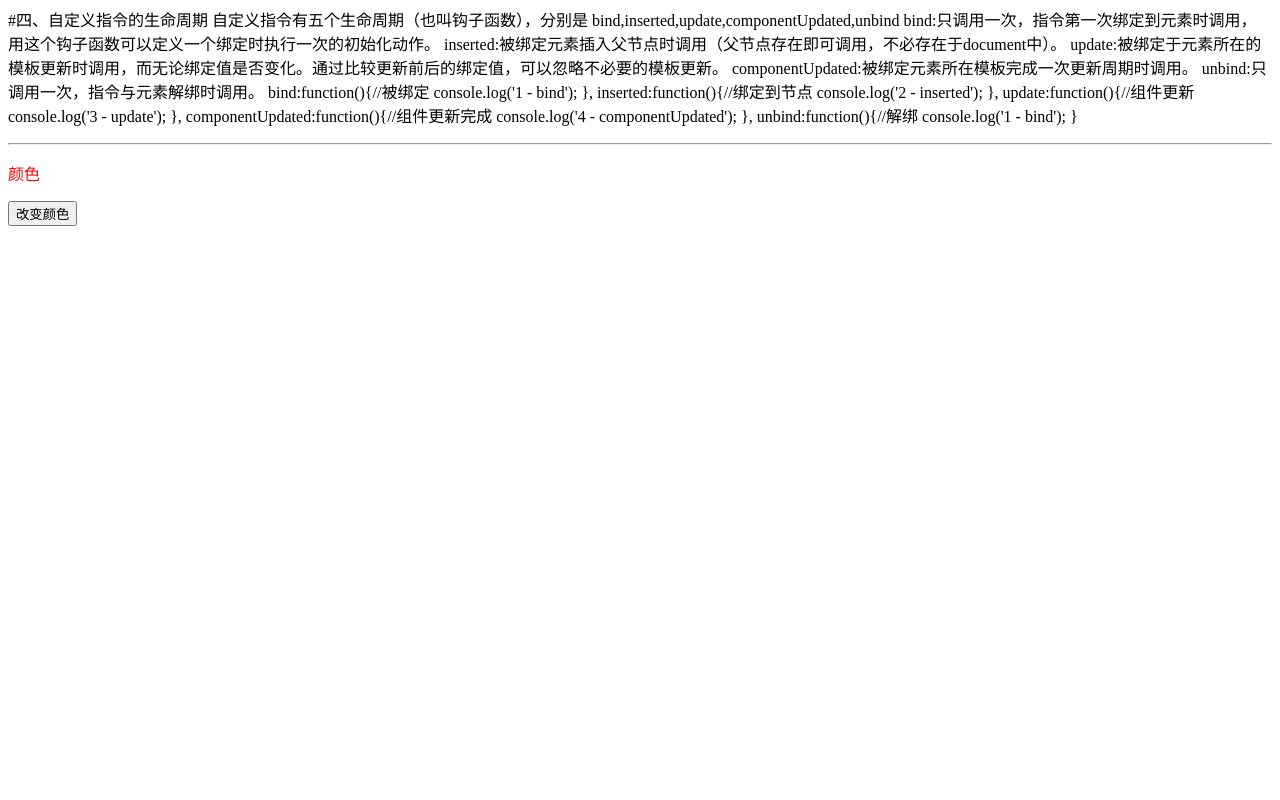
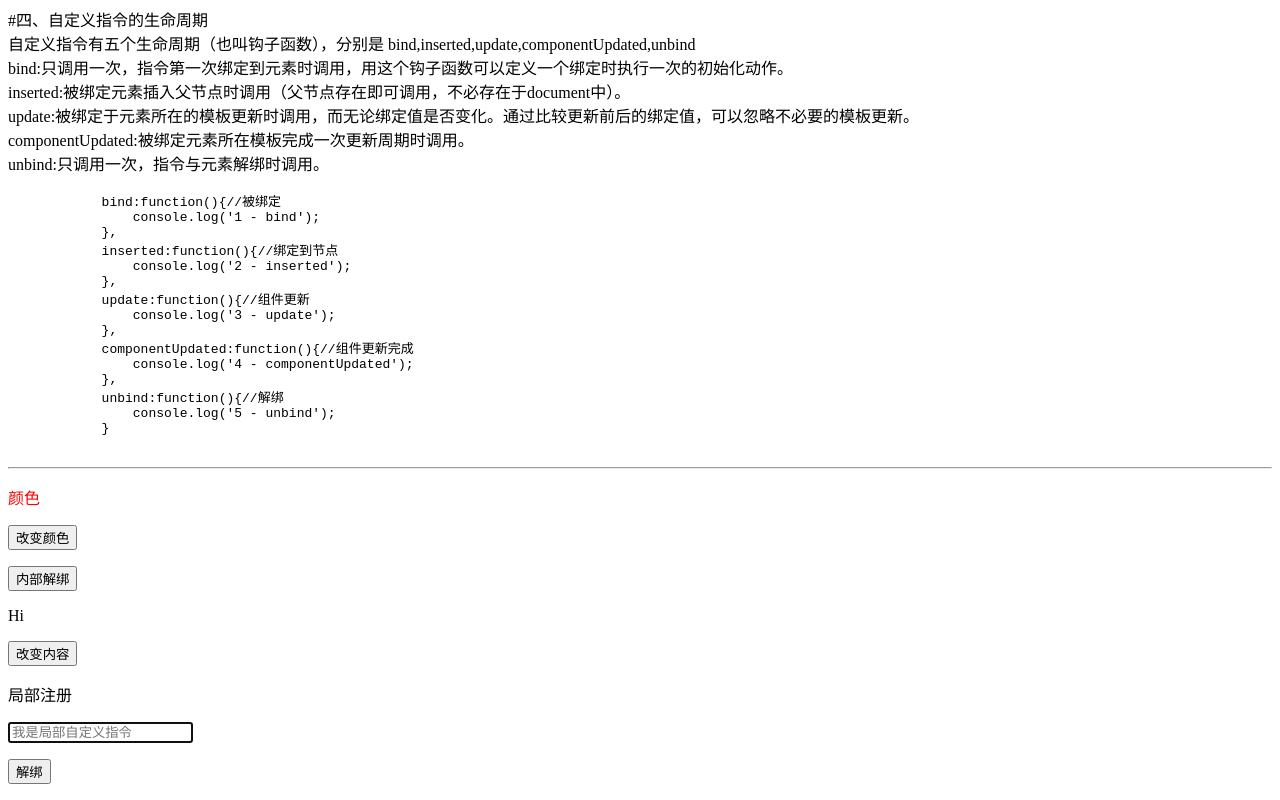
Before and after one commit to thelongmarch/vue-jspang, a website: page directive.html in a window 1280 px wide. Shown: the part 475-1275 px from the top of the page. Before the commit the page ends 800 px from the top, so only its background shows below. Drawn offline with nearby package versions, Linux system fonts and the light colour scheme.

Commit message:
directive

```diff
--- a/directive.html
+++ b/directive.html
@@ -9,16 +9,16 @@
 
 <body>
     <h1>v-directive 自定义指令</h1>
-    <p>一、什么是全局API？<br/>
+    <p>一、什么是全局API？<br />
         全局API并不在构造器里，而是先声明全局变量或者直接在Vue上定义一些新功能，
         Vue内置了一些全局API，比如我们今天要学习的指令Vue.directive。
         说的简单些就是，在构造器外部用Vue提供给我们的API函数来定义新的功能。
     </p>
     <p>
-        自定义指令中传递的三个参数<br/>
-        el: 指令所绑定的元素，可以用来直接操作DOM。<br/>
-        binding: 一个对象，包含指令的很多信息。<br/>
-        vnode: Vue编译生成的虚拟节点。<br/><br/>
+        自定义指令中传递的三个参数<br />
+        el: 指令所绑定的元素，可以用来直接操作DOM。<br />
+        binding: 一个对象，包含指令的很多信息。<br />
+        vnode: Vue编译生成的虚拟节点。<br /><br />
         binding对象：
         <pre>
             def:
@@ -34,14 +34,15 @@
 
     </p>
     <p>
-        #四、自定义指令的生命周期
-        自定义指令有五个生命周期（也叫钩子函数），分别是 bind,inserted,update,componentUpdated,unbind
+        #四、自定义指令的生命周期<br />
+        自定义指令有五个生命周期（也叫钩子函数），分别是 bind,inserted,update,componentUpdated,unbind<br />
 
-        bind:只调用一次，指令第一次绑定到元素时调用，用这个钩子函数可以定义一个绑定时执行一次的初始化动作。
-        inserted:被绑定元素插入父节点时调用（父节点存在即可调用，不必存在于document中）。
-        update:被绑定于元素所在的模板更新时调用，而无论绑定值是否变化。通过比较更新前后的绑定值，可以忽略不必要的模板更新。
-        componentUpdated:被绑定元素所在模板完成一次更新周期时调用。
-        unbind:只调用一次，指令与元素解绑时调用。
+        bind:只调用一次，指令第一次绑定到元素时调用，用这个钩子函数可以定义一个绑定时执行一次的初始化动作。<br />
+        inserted:被绑定元素插入父节点时调用（父节点存在即可调用，不必存在于document中）。<br />
+        update:被绑定于元素所在的模板更新时调用，而无论绑定值是否变化。通过比较更新前后的绑定值，可以忽略不必要的模板更新。<br />
+        componentUpdated:被绑定元素所在模板完成一次更新周期时调用。<br />
+        unbind:只调用一次，指令与元素解绑时调用。<br />
+        <pre>
             bind:function(){//被绑定
                 console.log('1 - bind');
             },
@@ -55,25 +56,74 @@
                 console.log('4 - componentUpdated');
             },
             unbind:function(){//解绑
-        console.log('1 - bind');
+                console.log('5 - unbind');
             }
+        </pre>
 
     </p>
     <hr>
     <div id="app">
         <p v-changecolor="color">颜色</p>
         <p><button @click="changeFun">改变颜色</button></p>
+        <p><button @click="unbindApp">内部解绑</button></p>
+
+
+        <p v-changetext="text">内容</p>
+        <p><button @click="changeTextFun">改变内容</button></p>
+
+        <p>局部注册</p>
+        <input type="text" placeholder="我是局部自定义指令" v-focus2>
     </div>
+    <p><button onclick="unbindFun()">解绑</button></p>
 
     <script type="text/javascript">
-        Vue.directive('changecolor', function (el, binding, vnode) {
+        function unbindFun() {
+            app.$destroy()
+        }
+        //简洁的绑定
+        Vue.directive('changetext', function (el, binding, vnode) {
             console.log(binding)
+            el.innerText = binding.value;
+        });
+
+
+        //加入生命周期
+        Vue.directive('changecolor', {
+            //个人理解初始化可以放在bind或者inserted中来完成
+            bind: function (el, binding, vnode) { //被绑定
+                console.log(el)
+                console.log(binding)
+                console.log(vnode)
+                console.log('1 - bind');
+                // el.style = 'color:' + binding.value;
+            },
+            inserted: function (el, binding) { //绑定到节点
                 el.style = 'color:' + binding.value;
+                console.log('2 - inserted');
+            },
+            update: function (el, binding) { //组件更新
+                el.style = 'color:' + binding.value;
+                console.log('3 - update');
+            },
+            componentUpdated: function () { //组件更新完成
+                console.log('4 - componentUpdated');
+            },
+            unbind: function () { //解绑
+                console.log('5 - unbind');
+            }
         });
         var app = new Vue({
             el: '#app',
+            directives: {
+                focus2: {
+                    inserted: function (el) {
+                        el.focus();
+                    }
+                }
+            },
             data: {
-                color: 'red'
+                color: 'red',
+                text: 'Hi'
 
             },
             //注意：vue低版本中 data里面的items和computed里面可以一样，但是高版本，是不允许相同名称。
@@ -87,6 +137,16 @@
                     } else {
                         this.color = 'red';
                     }
+                },
+                changeTextFun() {
+                    if (this.text === 'Hi') {
+                        this.text = 'Hello';
+                    } else {
+                        this.text = 'Hi';
+                    }
+                },
+                unbindApp() {
+                    this.$destroy();
                 }
             }
         });
```
Lines whose indentation alone changed are shown as unchanged.
